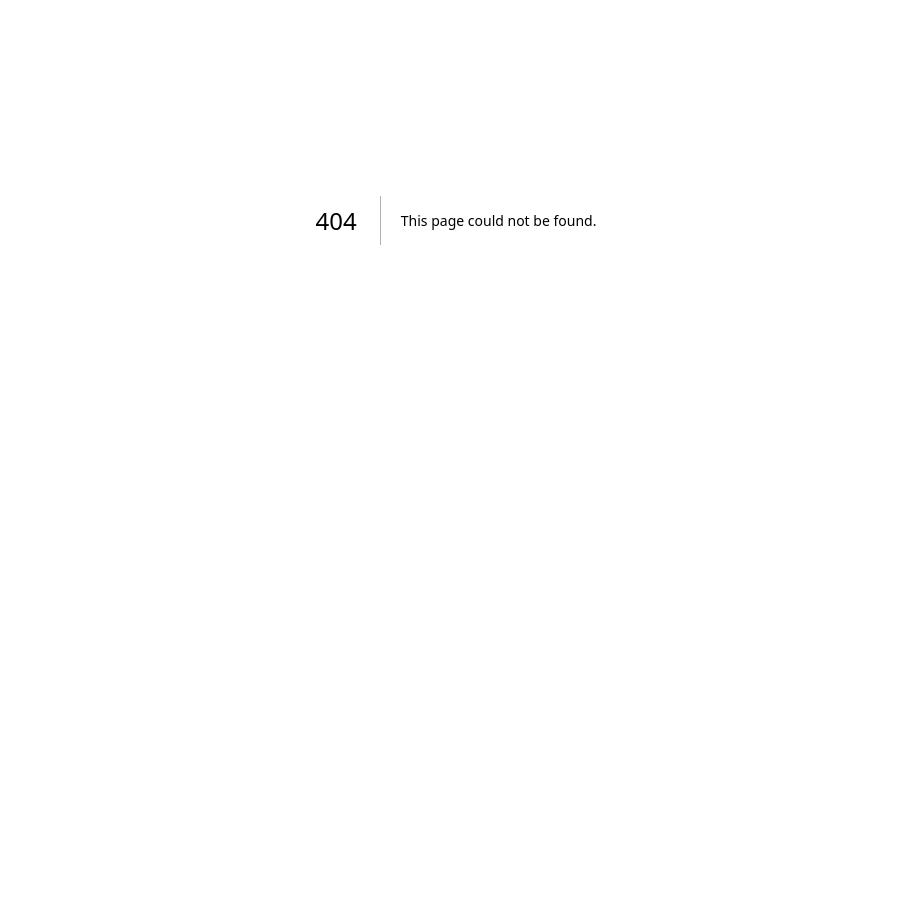
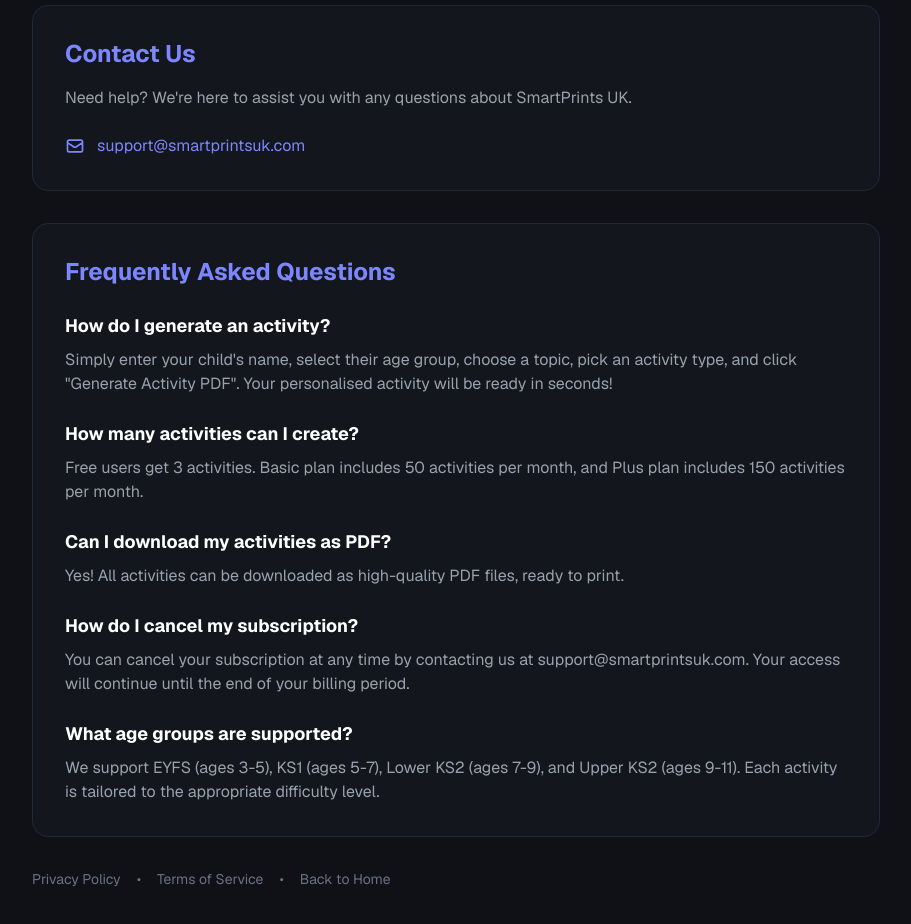
Before and after one commit to botelho1010/smart-prints-uk, a Next.js app: page /support in a window 1280 px wide. Before the commit this address had no page. Shown: the part 180-1104 px from the top of the page, without its empty margins (184-1095 px from the left). Before the commit the page ends 800 px from the top, so only its background shows below. Built offline with nearby package versions, Linux system fonts and the light colour scheme.

Commit message:
Add support page

```diff
--- /dev/null
+++ b/app/support/page.tsx
@@ -0,0 +1,96 @@
+'use client';
+
+import Link from 'next/link';
+
+export default function SupportPage() {
+    return (
+        <div className="min-h-screen bg-[#0f1117] text-white font-sans">
+            {/* Navbar */}
+            <nav className="border-b border-gray-800 bg-[#0f1117]/80 backdrop-blur-md sticky top-0 z-50">
+                <div className="max-w-4xl mx-auto px-6 h-16 flex items-center justify-between">
+                    <Link href="/" className="flex items-center gap-2">
+                        <svg className="w-6 h-6 text-indigo-500" fill="none" viewBox="0 0 24 24" stroke="currentColor">
+                            <path strokeLinecap="round" strokeLinejoin="round" strokeWidth={2} d="M17 17h2a2 2 0 002-2v-4a2 2 0 00-2-2H5a2 2 0 00-2 2v4a2 2 0 002 2h2m2 4h6a2 2 0 002-2v-4a2 2 0 00-2-2H9a2 2 0 00-2 2v4a2 2 0 002 2zm8-12V5a2 2 0 00-2-2H9a2 2 0 00-2 2v4h10z" />
+                        </svg>
+                        <span className="font-bold text-lg">SmartPrints UK</span>
+                    </Link>
+                </div>
+            </nav>
+
+            <main className="max-w-4xl mx-auto px-6 py-12">
+                <h1 className="text-4xl font-bold mb-8">Support</h1>
+
+                <div className="space-y-8">
+                    {/* Contact Section */}
+                    <section className="bg-[#13161c] border border-gray-800 rounded-2xl p-8">
+                        <h2 className="text-2xl font-bold mb-4 text-indigo-400">Contact Us</h2>
+                        <p className="text-gray-400 mb-6">
+                            Need help? We&apos;re here to assist you with any questions about SmartPrints UK.
+                        </p>
+                        <div className="space-y-4">
+                            <div className="flex items-center gap-3">
+                                <svg className="w-5 h-5 text-indigo-400" fill="none" viewBox="0 0 24 24" stroke="currentColor">
+                                    <path strokeLinecap="round" strokeLinejoin="round" strokeWidth={2} d="M3 8l7.89 5.26a2 2 0 002.22 0L21 8M5 19h14a2 2 0 002-2V7a2 2 0 00-2-2H5a2 2 0 00-2 2v10a2 2 0 002 2z" />
+                                </svg>
+                                <a href="mailto:support@smartprintsuk.com" className="text-indigo-400 hover:underline">
+                                    support@smartprintsuk.com
+                                </a>
+                            </div>
+                        </div>
+                    </section>
+
+                    {/* FAQ Section */}
+                    <section className="bg-[#13161c] border border-gray-800 rounded-2xl p-8">
+                        <h2 className="text-2xl font-bold mb-6 text-indigo-400">Frequently Asked Questions</h2>
+
+                        <div className="space-y-6">
+                            <div>
+                                <h3 className="font-bold text-lg mb-2">How do I generate an activity?</h3>
+                                <p className="text-gray-400">
+                                    Simply enter your child&apos;s name, select their age group, choose a topic, pick an activity type, and click &quot;Generate Activity PDF&quot;. Your personalised activity will be ready in seconds!
+                                </p>
+                            </div>
+
+                            <div>
+                                <h3 className="font-bold text-lg mb-2">How many activities can I create?</h3>
+                                <p className="text-gray-400">
+                                    Free users get 3 activities. Basic plan includes 50 activities per month, and Plus plan includes 150 activities per month.
+                                </p>
+                            </div>
+
+                            <div>
+                                <h3 className="font-bold text-lg mb-2">Can I download my activities as PDF?</h3>
+                                <p className="text-gray-400">
+                                    Yes! All activities can be downloaded as high-quality PDF files, ready to print.
+                                </p>
+                            </div>
+
+                            <div>
+                                <h3 className="font-bold text-lg mb-2">How do I cancel my subscription?</h3>
+                                <p className="text-gray-400">
+                                    You can cancel your subscription at any time by contacting us at support@smartprintsuk.com. Your access will continue until the end of your billing period.
+                                </p>
+                            </div>
+
+                            <div>
+                                <h3 className="font-bold text-lg mb-2">What age groups are supported?</h3>
+                                <p className="text-gray-400">
+                                    We support EYFS (ages 3-5), KS1 (ages 5-7), Lower KS2 (ages 7-9), and Upper KS2 (ages 9-11). Each activity is tailored to the appropriate difficulty level.
+                                </p>
+                            </div>
+                        </div>
+                    </section>
+
+                    {/* Links */}
+                    <div className="flex gap-4 text-sm text-gray-500">
+                        <Link href="/privacy" className="hover:text-white transition">Privacy Policy</Link>
+                        <span>•</span>
+                        <Link href="/terms" className="hover:text-white transition">Terms of Service</Link>
+                        <span>•</span>
+                        <Link href="/" className="hover:text-white transition">Back to Home</Link>
+                    </div>
+                </div>
+            </main>
+        </div>
+    );
+}
```
